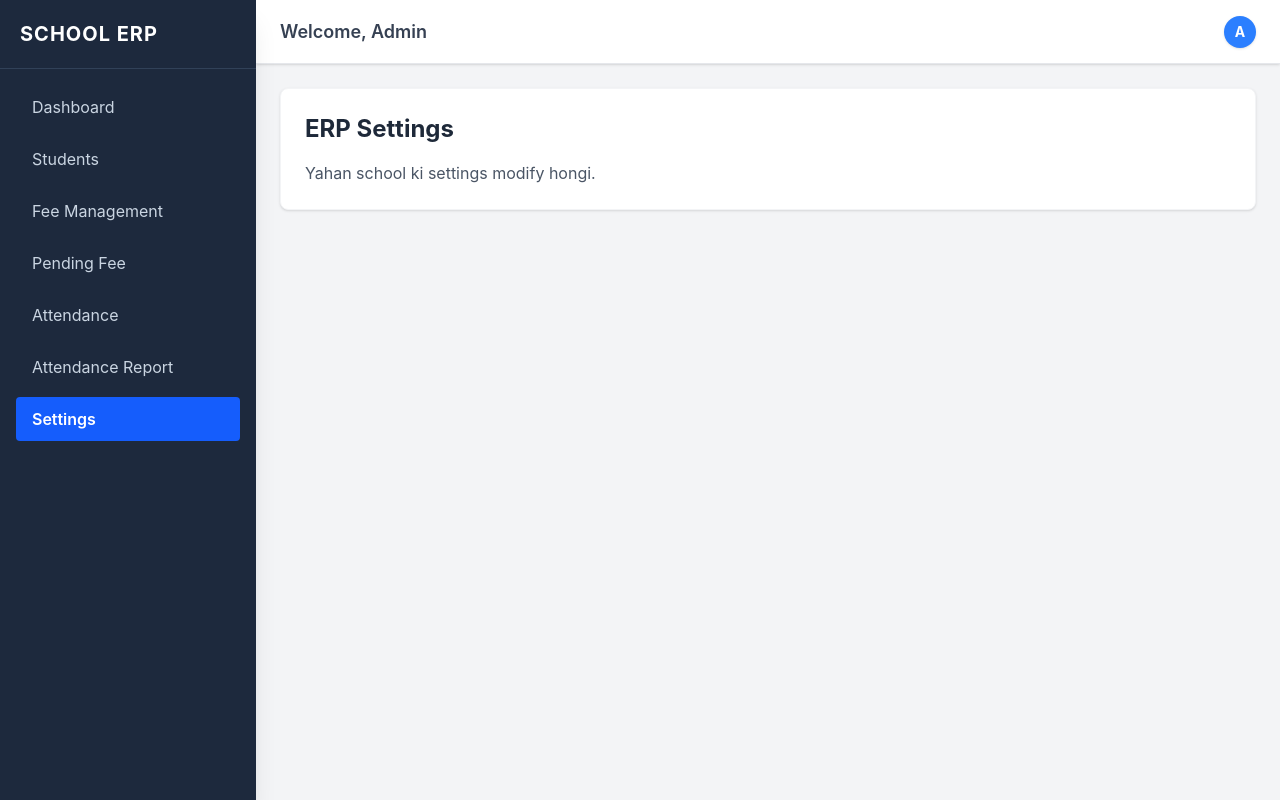
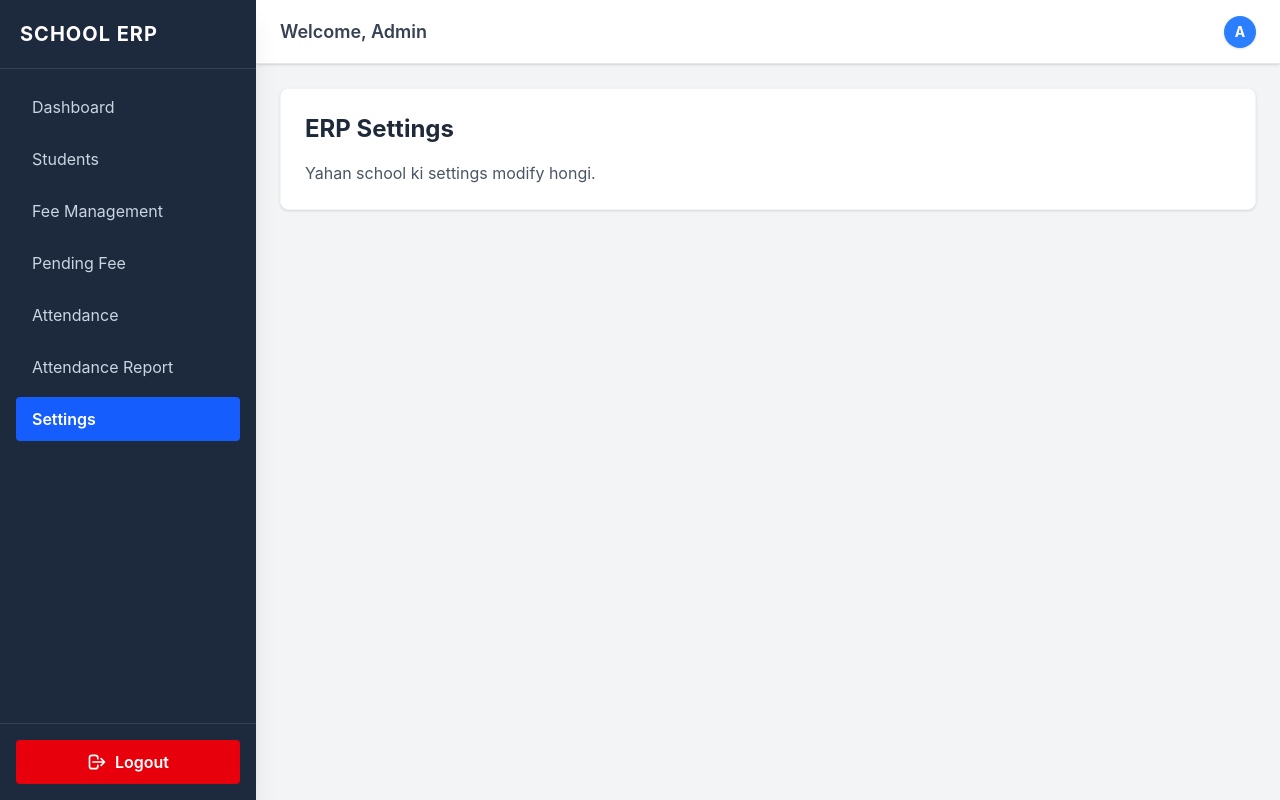
Before and after one commit to saifofficial0778-svg/school-erp-system, a React (Vite) app in the folder school-erp-frontend/: page /settings in a window 1280 px wide. Built offline with nearby package versions, Linux system fonts and the light colour scheme; sample sign-in values are in the browser's storage.

Commit message:
logout button

```diff
--- a/school-erp-frontend/src/components/Sidebar.jsx
+++ b/school-erp-frontend/src/components/Sidebar.jsx
@@ -1,19 +1,28 @@
-import { Link, useLocation } from 'react-router-dom';
+import { Link, useLocation, useNavigate } from 'react-router-dom';
+import { useAuth } from '../context/AuthContext';
 
 // 1. Ensure closeSidebar prop is received here
 const Sidebar = ({ closeSidebar }) => {
   const location = useLocation();
+  const navigate = useNavigate();
+  const { logout } = useAuth(); // 🔥 AuthContext ka asli logout function
 
   const menuItems = [
     { name: 'Dashboard', path: '/dashboard' },
     { name: 'Students', path: '/students' },
     { name: 'Fee Management', path: '/fees' },
-    {name:"Pending Fee",path:'/pending-fees'},
-    {name:"Attendance",path:'/attendance'},
-    {name:"Attendance Report",path:"/attendance-report"},
+    { name: "Pending Fee", path: '/pending-fees' },
+    { name: "Attendance", path: '/attendance' },
+    { name: "Attendance Report", path: "/attendance-report" },
     { name: 'Settings', path: '/settings' }
+  ];
 
-  ];
+  // 🚪 LOGOUT HANDLER
+  const handleLogout = () => {
+    logout(); // Context ka state + localStorage dono clear ho jayenge
+    if (closeSidebar) closeSidebar(); // Sidebar close karo (mobile view ke liye)
+    navigate('/login', { replace: true }); // Login page pe bhej do
+  };
 
   return (
     <div className="w-64 bg-slate-800 text-white flex flex-col h-full shadow-xl">
@@ -49,6 +58,19 @@
           );
         })}
       </nav>
+
+      {/* 🚪 LOGOUT BUTTON — neeche fix rahega */}
+      <div className="p-4 border-t border-slate-700">
+        <button
+          onClick={handleLogout}
+          className="w-full flex items-center justify-center gap-2 px-4 py-2.5 rounded bg-red-600 hover:bg-red-700 text-white font-semibold transition-colors"
+        >
+          <svg className="w-5 h-5" fill="none" stroke="currentColor" viewBox="0 0 24 24">
+            <path strokeLinecap="round" strokeLinejoin="round" strokeWidth="2" d="M17 16l4-4m0 0l-4-4m4 4H7m6 4v1a3 3 0 01-3 3H6a3 3 0 01-3-3V7a3 3 0 013-3h4a3 3 0 013 3v1" />
+          </svg>
+          Logout
+        </button>
+      </div>
     </div>
   );
 };
```
